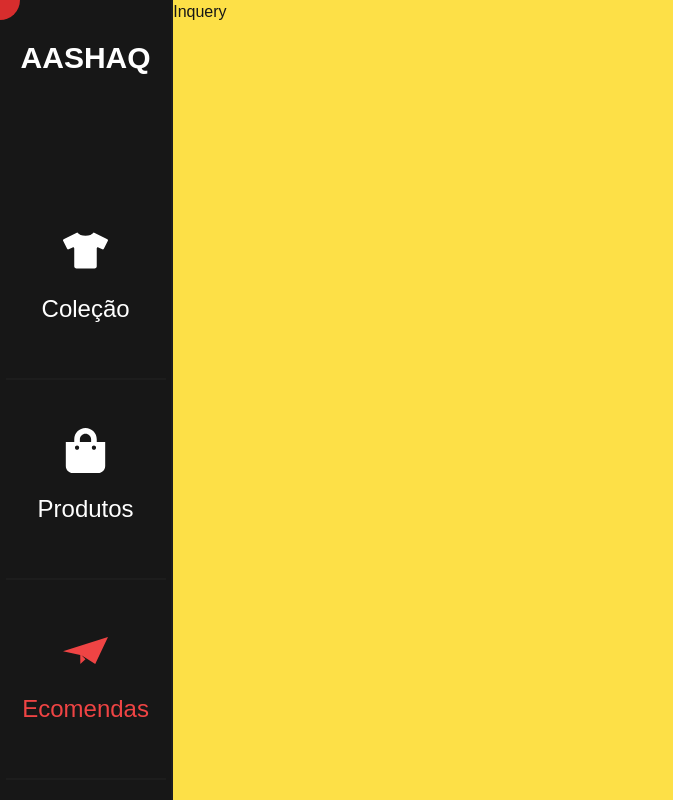
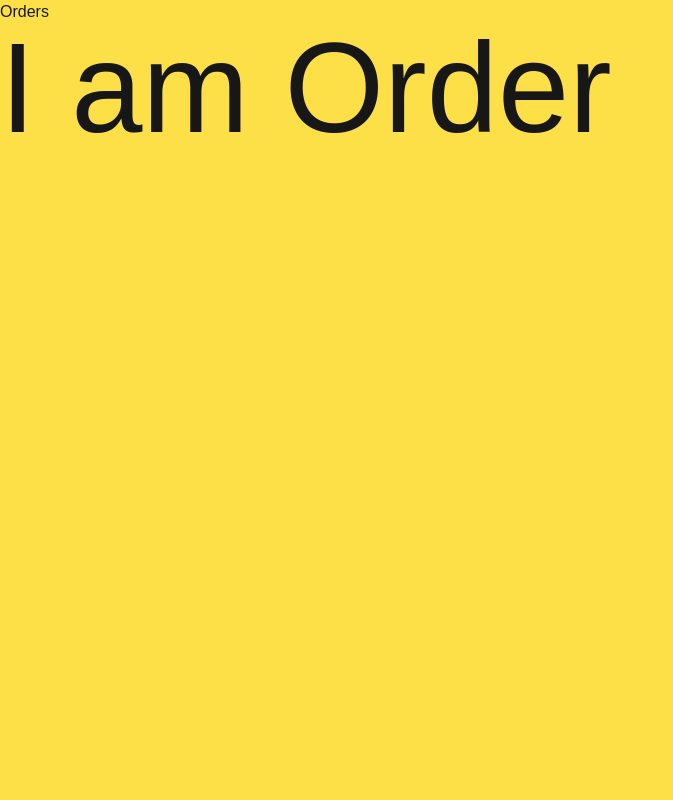
Before and after one commit to Satumbo9/aashaqclothing, a Next.js app in the folder aashaqweb/: page /Orders in a window 1280 px wide. Shown: the whole page, without its empty margins (0-673 px from the left). Built offline with nearby package versions, Linux system fonts and the light colour scheme.

Commit message:
Working on the forms --> Orders and NewsLetter

```diff
--- a/aashaqweb/app/(about)/page.tsx
+++ b/aashaqweb/app/(about)/page.tsx
@@ -16,7 +16,7 @@ import { gsap, ScrollTrigger, Flip, Draggable } from "gsap/all"; // Calling all
 import SplitType from "split-type";
 import Image from "next/image";
 
-const page = () => {
+const About = () => {
   const logoTextRef = useRef(null);
   const PlaneRef1 = useRef(null);
   const PlaneRef2 = useRef(null);
@@ -98,4 +98,4 @@ const page = () => {
   );
 };
 
-export default page;
+export default About;
--- a/aashaqweb/app/Orders/page.tsx
+++ b/aashaqweb/app/Orders/page.tsx
@@ -1,7 +1,13 @@
 import React from "react";
+import Forms from "@/components/ui/Forms";
 
-const page = () => {
-  return <div className=" bg-yellow-300 w-full h-screen">Inquery</div>;
+const Orders = () => {
+  return (
+    <div className="h-screen w-full bg-yellow-300">
+      Orders
+      <Forms name="Orders" />
+    </div>
+  );
 };
 
-export default page;
+export default Orders;
--- a/aashaqweb/app/layout.tsx
+++ b/aashaqweb/app/layout.tsx
@@ -4,7 +4,9 @@ import "./globals.css";
 import SideBar from "@/components/ui/SideBar";
 import NavDetails from "../components/ui/NavDetails";
 import Cursor from "@/components/ui/Cursor";
-
+import Home from "./Home/page";
+import About from "./(about)/page";
+import Orders from "./Orders/page";
 const geistSans = localFont({
   src: "./fonts/GeistVF.woff",
   variable: "--font-geist-sans",
@@ -29,15 +31,20 @@ export default function RootLayout({
   return (
     <html lang="en">
       <body
+        style={{
+          animationDelay: `${0.05}`,
+          animationDuration: "1s",
+        }}
         className={`${geistSans.variable} ${geistMono.variable} size-full antialiased xl:flex`}
       >
-        <Cursor>
+        {/* <Cursor>
           <div className="relative flex size-full max-sm:flex-col">
             <SideBar />
             {children}
-            {/* <NavDetails /> */}
           </div>
-        </Cursor>
+        </Cursor> */}
+
+        <Orders />
       </body>
     </html>
   );
--- a/aashaqweb/components/ui/Cursor.tsx
+++ b/aashaqweb/components/ui/Cursor.tsx
@@ -6,11 +6,10 @@ import { gsap, ScrollTrigger } from "gsap/all";
 
 const Cursor = ({ children }: { children: React.ReactNode }) => {
   const cursorRef = useRef<HTMLDivElement>(null);
-  const [isOver, setisOver] = useState<boolean>(false);
-  const [isMouseMoved, setisMouseMoved] = useState<boolean>(false);
+
   const cursorSize = 40;
   const mousePos = useRef({ x: 0, y: 0 });
-  const offset = 10;
+  // const offset = 10;
 
   const updateCursorPosition = () => {
     if (cursorRef.current) {
@@ -36,7 +35,6 @@ const Cursor = ({ children }: { children: React.ReactNode }) => {
   useEffect(() => {
     const handleMouseMove = (e: MouseEvent) => {
       mousePos.current = { x: e.pageX, y: e.pageY };
-      setisMouseMoved(true);
     };
 
     const animate = () => {
@@ -45,6 +43,7 @@ const Cursor = ({ children }: { children: React.ReactNode }) => {
     };
 
     window.addEventListener("mousemove", handleMouseMove);
+
     requestAnimationFrame(animate);
 
     return () => {
@@ -59,6 +58,7 @@ const Cursor = ({ children }: { children: React.ReactNode }) => {
         //left-1/2 top-1/2 z-30 h-10 w-10 -translate-x-1/2 -translate-y-1/2 transform
         className={`pointer-events-none fixed z-30 h-10 w-10 rounded-full bg-red-500 mix-blend-difference max-sm:hidden`}
       ></div>
+
       {children}
     </div>
   );
--- /dev/null
+++ b/aashaqweb/components/ui/FormData.tsx
@@ -0,0 +1,15 @@
+import React from "react";
+
+interface FromComponentProps extends React.FormHTMLAttributes<HTMLFormElement> {
+  name?: string;
+}
+
+const FormData: React.FC<FromComponentProps> = ({
+  name,
+  children,
+  ...props
+}) => {
+  return <form name="Orders">{children}</form>;
+};
+
+export default FormData;
--- /dev/null
+++ b/aashaqweb/components/ui/Forms.tsx
@@ -0,0 +1,84 @@
+"use client";
+import React from "react";
+import FormData from "./FormData";
+import { useForm, SubmitErrorHandler, SubmitHandler } from "react-hook-form";
+import { z } from "zod";
+import { useState } from "react";
+import { zodResolver } from "@hookform/resolvers/zod";
+
+//Schemas
+const OrderSchema = z.object({
+  firstName: z.string().min(4, "Name invalid"),
+  secondName: z.string().min(4, "Name invalid"),
+  email: z.string().min(6, "Invalid email").email("Invalid email"),
+});
+
+const NewsLetterSchema = z.object({
+  email: z.string().min(6, "Invalid email").email("Invalid email"),
+});
+
+//Types
+export type OrdersFormDataType = z.infer<typeof OrderSchema>;
+export type NewsLetterFormDataType = z.infer<typeof NewsLetterSchema>;
+
+//unified Form Data Type
+export type FromDataType = OrdersFormDataType | NewsLetterFormDataType;
+
+export const Orders = () => {
+  const form = useForm<OrdersFormDataType>({
+    resolver: zodResolver(OrderSchema),
+  });
+
+  const {
+    register,
+    handleSubmit,
+    formState: { errors },
+  } = form;
+
+  const onSubmit: SubmitHandler<OrdersFormDataType> = (data) => {
+    console.log("Orders Submitted", data);
+  };
+  return (
+    <div>
+      <FormData name="name" onSubmit={handleSubmit(onSubmit)}>
+        <p className="text-9xl"> I am Order</p>
+      </FormData>
+    </div>
+  );
+};
+
+//News Letter Form
+
+export const NewsLetter = () => {
+  const form = useForm<NewsLetterFormDataType>({
+    resolver: zodResolver(NewsLetterSchema),
+  });
+
+  const {
+    register,
+    handleSubmit,
+    formState: { errors },
+  } = form;
+
+  const onSubmit: SubmitHandler<NewsLetterFormDataType> = (data) => {
+    console.log("News Letter Submitted", data);
+  };
+  return (
+    <div>
+      <FormData name="name" onSubmit={handleSubmit(onSubmit)}>
+        <p className="text-9xl"> I am NewsLetter</p>
+      </FormData>
+    </div>
+  );
+};
+
+const Forms = ({ name }: { name: string }) => {
+  switch (name) {
+    case "Orders":
+      return <Orders />;
+    case "NewsLetter":
+      return <NewsLetter />;
+  }
+};
+
+export default Forms;
--- a/aashaqweb/components/ui/NavDetails.tsx
+++ b/aashaqweb/components/ui/NavDetails.tsx
@@ -1,20 +1,9 @@
 "use client";
 import React from "react";
-import { navLinks } from "../shared/data";
+// import { navLinks } from "../shared/data";
 import { CiDark } from "react-icons/ci";
-import { useState, useRef } from "react";
-
-import Link from "next/link";
 
 const NavDetails = () => {
-  const [ThemeChanged, setThemeChanged] = useState(false);
-  let toggled = useRef(false);
-
-  const handleThemeChange = () => {
-    console.log("Working Handle Theme Change");
-    setThemeChanged(true);
-  };
-
   return (
     <header className="w-[150px] flex-col gap-40 border-r-2 border-[#1d1d1d] bg-[--background-primary] px-5 text-white max-sm:hidden">
       <div className="mt-10 flex cursor-pointer flex-col items-center justify-center">
@@ -24,7 +13,6 @@ const NavDetails = () => {
             width: "50px",
             height: "50px",
           }}
-          onClick={handleThemeChange}
         />
         <p className="mt-5 font-bold">Dark Mode</p>
       </div>
--- a/aashaqweb/components/ui/SideBar.tsx
+++ b/aashaqweb/components/ui/SideBar.tsx
@@ -1,7 +1,7 @@
 "use client";
 import React from "react";
 import { navLinks } from "../shared/data";
-import { TbBrightnessHalf } from "react-icons/tb";
+// import { TbBrightnessHalf } from "react-icons/tb";
 import { usePathname } from "next/navigation";
 
 import Link from "next/link";
--- a/aashaqweb/package.json
+++ b/aashaqweb/package.json
@@ -9,12 +9,14 @@
     "lint": "next lint"
   },
   "dependencies": {
+    "@hookform/resolvers": "^3.9.0",
     "gsap": "^3.12.5",
     "nanoid": "^5.0.7",
     "next": "14.2.15",
     "prettier-plugin-tailwindcss": "^0.6.8",
     "react": "^18",
     "react-dom": "^18",
+    "react-hook-form": "^7.53.0",
     "react-icons": "^5.3.0",
     "split-type": "^0.3.4",
     "zod": "^3.23.8"
```
Also changed, not shown: 1 other file (tests, documents, lock files or other folders).
